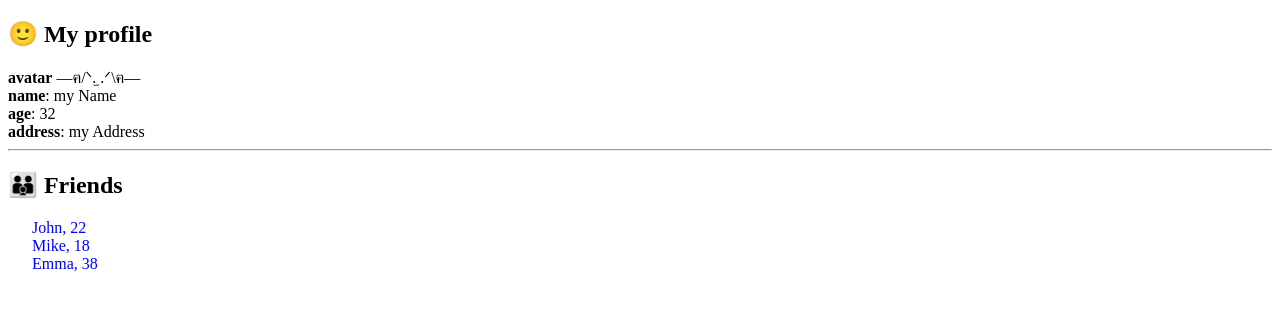
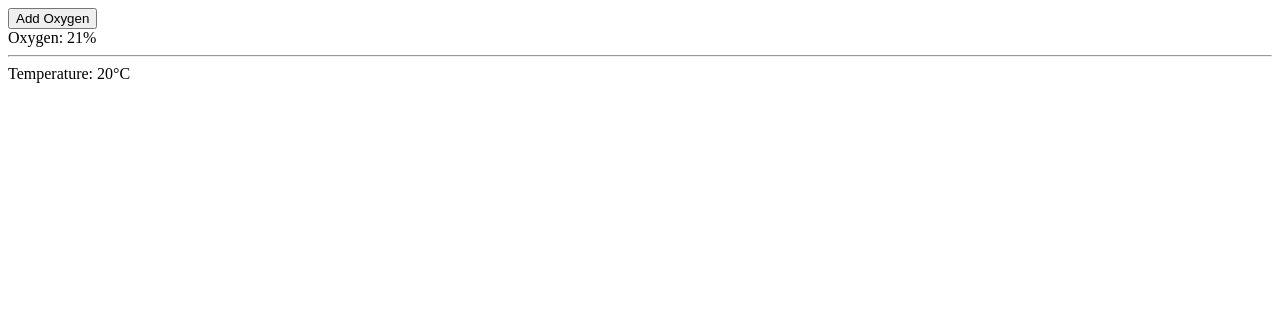
Before and after one commit to Cyberplata/frontend-students-exams-main, a React (Vite) app: page / in a window 1280 px wide. Shown: the top 310 px of the page. Built offline with nearby package versions, Linux system fonts and the light colour scheme.

Commit message:
04СпринтTOTAL - 3

```diff
--- a/src/main.tsx
+++ b/src/main.tsx
@@ -1,112 +1,95 @@
+import { configureStore, createSlice } from "@reduxjs/toolkit"
 import { createRoot } from "react-dom/client"
-import { BrowserRouter, Route, Routes, useNavigate, useParams } from "react-router"
+import { Provider, useDispatch, useSelector } from "react-redux"
 
-type User = {
-  id: number
-  name: string
-  avatar: string
-  age: number
-  address: string
-}
+// oxygenCounter slice
+const oxygenSlice = createSlice({
+  name: "oxygenCounter",
+  initialState: {
+    percent: 21,
+  },
+  reducers: {
+    increase: (state) => {
+      state.percent += 1
+    },
+  },
+  selectors: {
+    selectPercent: (state) => state.percent,
+  },
+})
+const { increase } = oxygenSlice.actions
+const { selectPercent } = oxygenSlice.selectors
 
-const users: User[] = [
-  {
-    id: 1,
-    name: "my Name",
-    age: 32,
-    avatar: "—ฅ/ᐠ.̫ .ᐟ\\ฅ—",
-    address: "my Address",
+// temperature slice
+const temperatureSlice = createSlice({
+  name: "temperatureCounter",
+  initialState: {
+    celsius: 20,
   },
-  {
-    id: 2,
-    name: "John",
-    age: 22,
-    avatar: ":)",
-    address: "California",
+  reducers: {},
+  selectors: {
+    selectCelsius: (state) => state.celsius,
   },
-  {
-    id: 3,
-    name: "Mike",
-    age: 18,
-    avatar: "^._.^",
-    address: "New York",
+  extraReducers: (builder) => { // ✅
+    builder.addCase(increase, (state) => {
+      state.celsius += 2
+    })
   },
-  {
-    id: 4,
-    name: "Emma",
-    age: 38,
-    avatar: "/ᐠ-ꞈ-ᐟ\\",
-    address: "Washington",
-  },
-]
+})
 
-const StartPage = () => {
-  const navigate = useNavigate()
-  const friends = users.filter((u) => u.id !== 1)
+const { selectCelsius } = temperatureSlice.selectors
 
-  const mappedFriends = friends.map((f, i) => {
-    const go = () => {
-      navigate("/friend/" + f.id)
-    }
-
-    return (
-      <div key={i} onClick={go} style={{ paddingLeft: 24, color: "blue", cursor: "pointer" }}>
-        {f.name}, {f.age}
-      </div>
-    )
-  })
+// App.tsx
+const App = () => {
+  const oxygen = useAppSelector(selectPercent)
+  const temperature = useAppSelector(selectCelsius)
+  const dispatch = useAppDispatch()
 
   return (
-    <div>
-      <h2>🙂 My profile</h2>
-      <Profile userId={1} />
+    <>
+      <button onClick={() => dispatch(increase())}>Add Oxygen</button>
+      <div>Oxygen: {oxygen}%</div>
       <hr />
-      <h2>👪 Friends</h2>
-      {mappedFriends}
-    </div>
+      <div>Temperature: {temperature}°C</div>
+    </>
   )
 }
 
-const Profile = ({ userId }: { userId?: number }) => {
-  const { id } = useParams<{ id: string }>()
-  const user = users.find((u) => u.id === +(id || userId || 0))
+// store.ts
+const store = configureStore({
+  reducer: {
+    oxygenCounter: oxygenSlice.reducer,
+    temperatureCounter: temperatureSlice.reducer,
+  },
+})
 
-  return (
-    <div>
-      <div>
-        <b>avatar</b> {user?.avatar}
-      </div>
-      <div>
-        <div>
-          <b>name</b>: {user?.name}
-        </div>
-        <div>
-          <b>age</b>: {user?.age}
-        </div>
-        <div>
-          <b>address</b>: {user?.address}
-        </div>
-      </div>
-    </div>
-  )
-}
+type RootState = ReturnType<typeof store.getState>
+type AppDispatch = typeof store.dispatch
+const useAppDispatch = useDispatch.withTypes<AppDispatch>()
+const useAppSelector = useSelector.withTypes<RootState>()
 
+// main.ts
 createRoot(document.getElementById("root")!).render(
-  <BrowserRouter>
-    <Routes>
-      <Route path={"/"} element={<StartPage />} />
-      <Route path={"friend/:id"} element={<Profile />} /> // ✅
-      <Route path={"*"} element={<h1>❌404 Page Not Found❌</h1>} />
-    </Routes>
-  </BrowserRouter>,
+  <Provider store={store}>
+    <App />
+  </Provider>,
 )
 
 // 📜 Описание:
-// При загрузке приложения на экране отображается
-// профиль пользователя и список друзей.
-// Если кликнуть на пользователя, то видим ❌404 Page Not Found❌
-// Исправьте код, чтобы по клику на пользователя
-// отображалась странице с информацией о друге.
-// В качестве ответа укажите исправленную строку кода.
+// У вас есть два счетчика: для уровня кислорода (%) и температуры (°C).
+// При нажатии на кнопку Add Oxygen увеличивается уровень кислорода.
 
-// <Route path={"friend/:id"} element={<Profile />} />
+// 🪛 Задача:
+// Реализуйте следующую задачу:
+// При нажатии на кнопку Add Oxygen помимо увеличения уровня кислорода
+// реализуйте увеличении температуры на 2°C
+
+// В качестве ответа укажите добавленный вами код
+// ❗Операция должна быть реализована мутабельным образом.
+// 💡Подсказка. Используйте extraReducers
+
+// extraReducers: (builder) => { // ✅
+//     builder.addCase(increase, (state) => {
+//       state.celsius += 2
+//     })
+//   },
```
